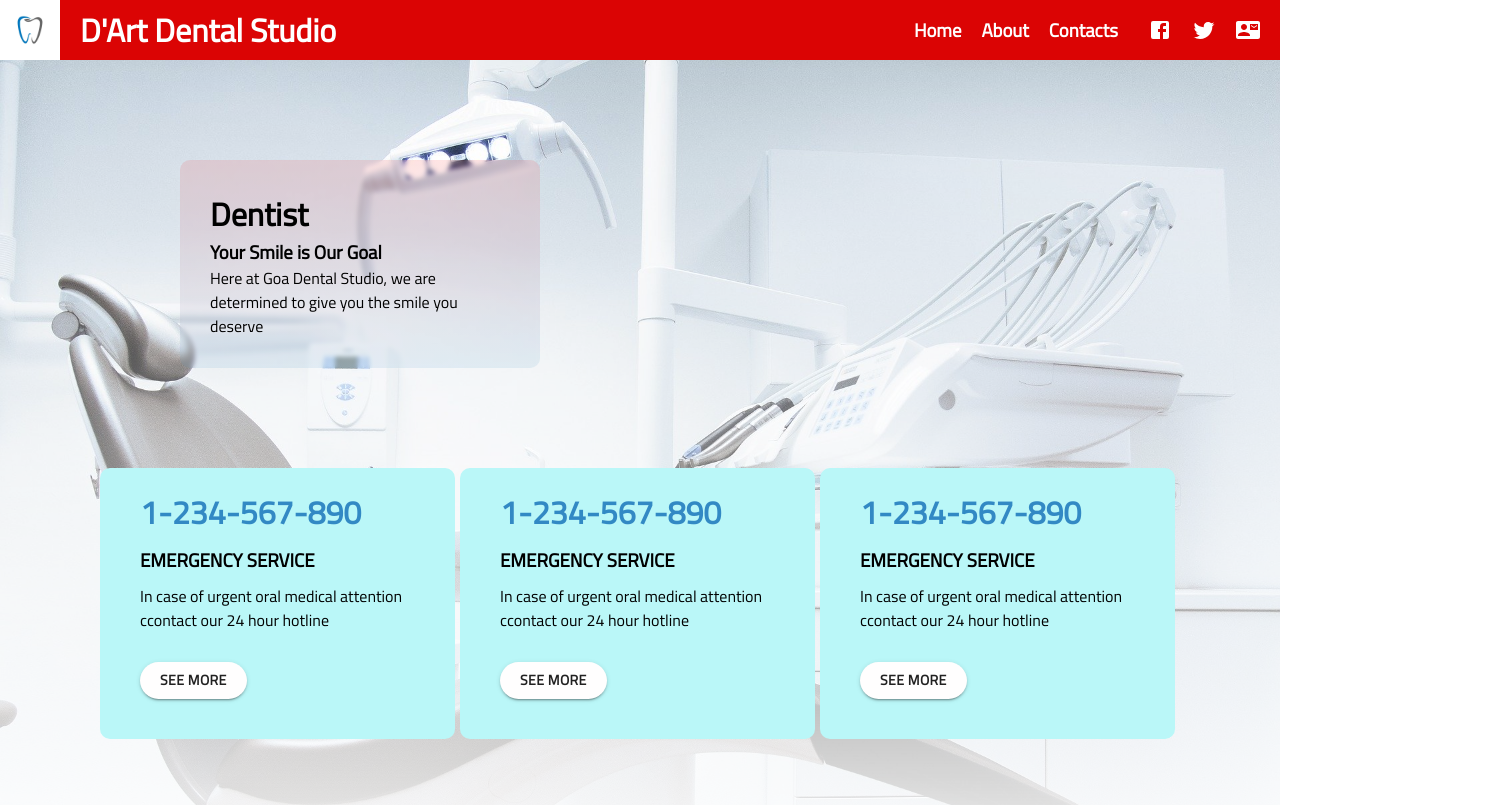
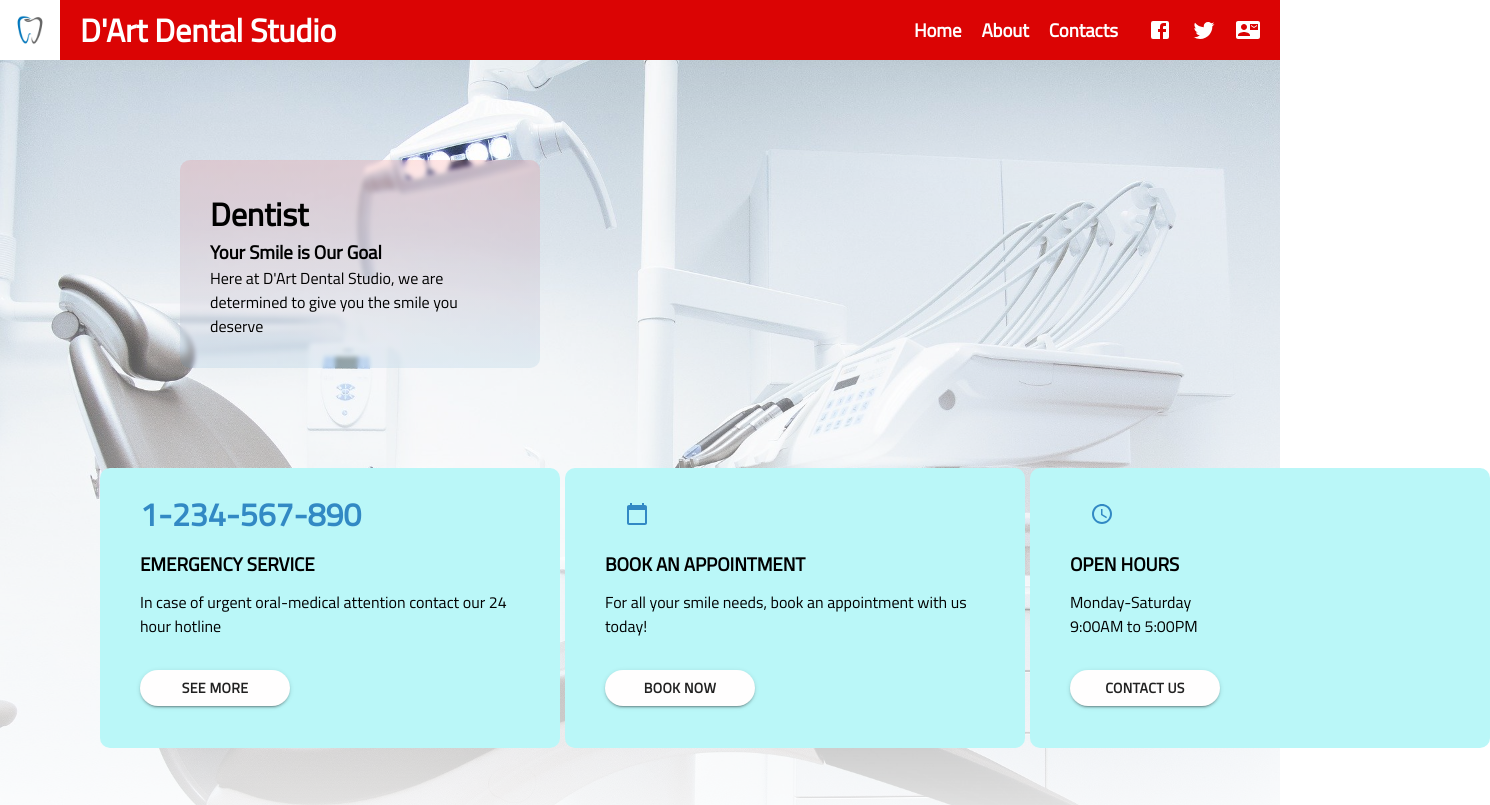
Before and after one commit to CannedShroud/dental-studio, a React (Create React App) app: page / in a window 1280 px wide. Shown: the top 805 px of the page, 1490 px wide, since content can reach past the window. Built offline with nearby package versions, Linux system fonts and the light colour scheme.

Commit message:
Finalise HomePage

```diff
--- a/src/Card.css
+++ b/src/Card.css
@@ -1,4 +1,6 @@
 .card {
+  display: flex;
+  flex-direction: column;
   padding: 20px;
   padding-left: 40px;
   margin-right: 5px;
@@ -7,6 +9,9 @@
   background-color: #baf7f8;
   transition: all 0.2s ease-in-out;
   padding-bottom: 40px;
+  min-width: 400px;
+  min-height: 220px;
+  justify-content: space-evenly;
 }
 .card:hover {
   transform: scale(1.2);
@@ -26,6 +31,9 @@
 }
 
 .card__action {
+  position: relative;
+  bottom: 0px;
+  max-width: 150px;
   border-radius: 50px !important;
   padding-left: 20px !important;
   padding-right: 20px !important;
--- a/src/Card.js
+++ b/src/Card.js
@@ -2,21 +2,21 @@ import React from "react";
 import "./Card.css";
 import { Button } from "@material-ui/core";
 
-function Card() {
+function Card({ headline, title, description, action, buttonTitle }) {
   return (
     <div className="card">
       <div className="card__headline">
-        <h1>1-234-567-890</h1>
+        <h1>{headline}</h1>
       </div>
       <div className="card__title">
-        <h3>EMERGENCY SERVICE</h3>
+        <h3>{title}</h3>
       </div>
       <div className="card__description">
-        <p>
-          In case of urgent oral medical attention ccontact our 24 hour hotline
-        </p>
+        <p>{description}</p>
       </div>
-      <Button variant="contained" className="card__action">See More </Button>
+      <Button variant="contained" className="card__action">
+        {buttonTitle}
+      </Button>
     </div>
   );
 }
--- a/src/Cards.js
+++ b/src/Cards.js
@@ -1,13 +1,32 @@
 import React from "react";
 import "./Cards.css";
 import Card from "./Card";
+import { CalendarToday, Schedule } from "@material-ui/icons";
 
 function Cards() {
   return (
     <div className="cards">
-      <Card />
-      <Card />
-      <Card />
+      <Card
+        headline="1-234-567-890"
+        title="EMERGENCY SERVICE"
+        description="In case of urgent oral-medical attention contact our 24 hour hotline"
+        action=""
+        buttonTitle="See More"
+      />
+      <Card
+        headline={<CalendarToday />}
+        title="BOOK AN APPOINTMENT"
+        description="For all your smile needs, book an appointment with us today!"
+        action=""
+        buttonTitle="Book Now"
+      />
+      <Card
+        headline={<Schedule />}
+        title="OPEN HOURS"
+        description={["Monday-Saturday ", <br />, "9:00AM to 5:00PM"]}
+        action=""
+        buttonTitle="Contact Us"
+      />
     </div>
   );
 }
--- a/src/Landing.js
+++ b/src/Landing.js
@@ -12,7 +12,7 @@ function Landing() {
       </div>
       <div className="landing__description">
         <p>
-          Here at Goa Dental Studio, we are determined to give you the smile you
+          Here at D'Art Dental Studio, we are determined to give you the smile you
           deserve
         </p>
       </div>
```
